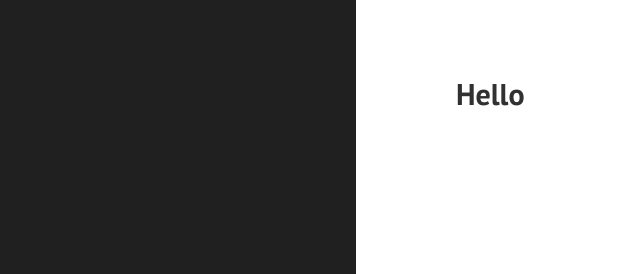
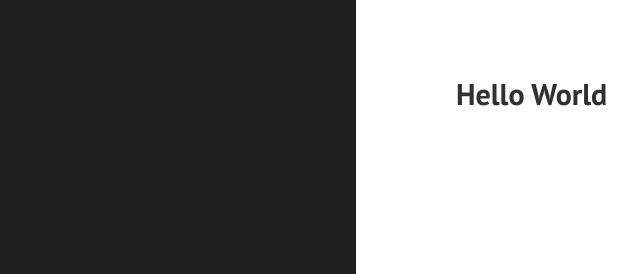
Before and after one commit to sujeongcha/sujeongcha.github.io, a Jekyll site: the page built from about.html, in a window 1280 px wide. Shown: the top 274 px of the page, without its empty margins (4-644 px from the left). Built offline with Jekyll 4.4.1, drawn with Linux system fonts in a browser that asks for light colours; Markdown is read by kramdown in place of the engine named in the settings.

Commit message:
Update about.html

```diff
--- a/about.html
+++ b/about.html
@@ -3,4 +3,4 @@ layout: page
 title: About
 ---
 
-<h2> Hello </h2>
+<h2> Hello World</h2>
```
